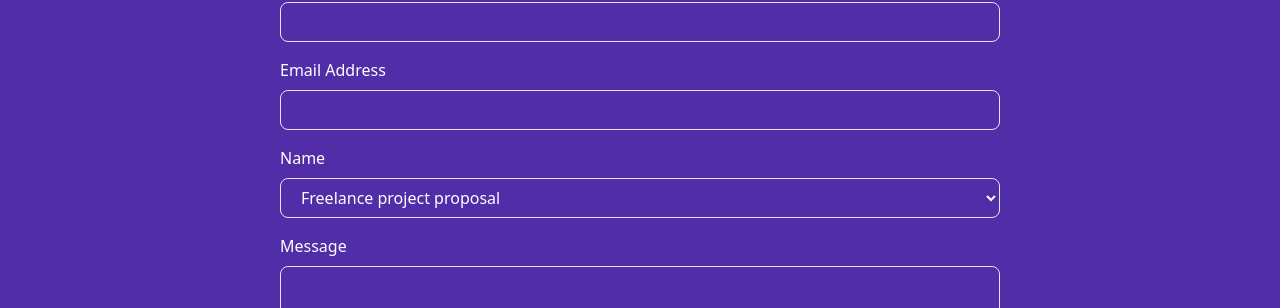
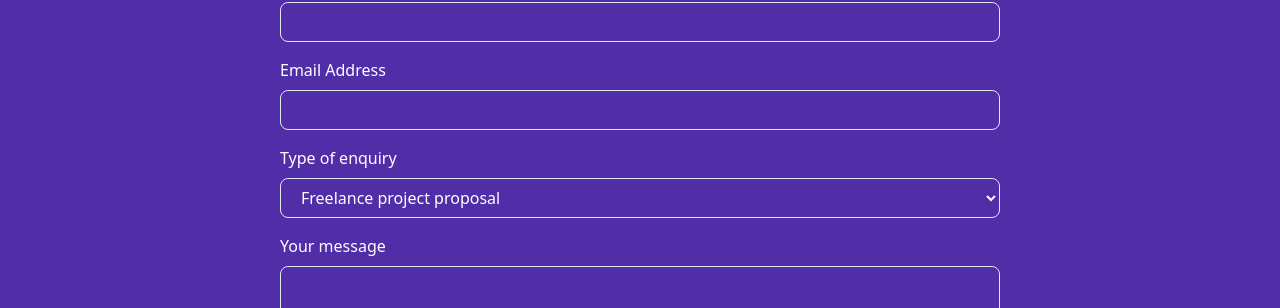
Before and after one commit to yazeedmomani/pete-portfolio, a React (Create React App) app: page / in a window 1280 px wide. Shown: the part 2364-2672 px from the top of the page. Built offline with nearby package versions, Linux system fonts and the light colour scheme.

Commit message:
modify form

```diff
--- a/src/components/ContactMeSection.js
+++ b/src/components/ContactMeSection.js
@@ -158,7 +158,7 @@ const LandingSection = (props) => {
         <label
           htmlFor="type"
           className={styles.label}>
-          Name
+          Type of enquiry
         </label>
         <select
           type="text"
@@ -169,13 +169,13 @@ const LandingSection = (props) => {
           <option value="other">Other</option>
         </select>
         <label
-          htmlFor="message"
+          htmlFor="comment"
           className={styles.label}>
-          Message
+          Your message
         </label>
         <textarea
-          name="message"
-          id="message"
+          name="comment"
+          id="comment"
           className={`${styles.input} ${styles.textarea}`}></textarea>
         <button
           className={styles.button}
```
